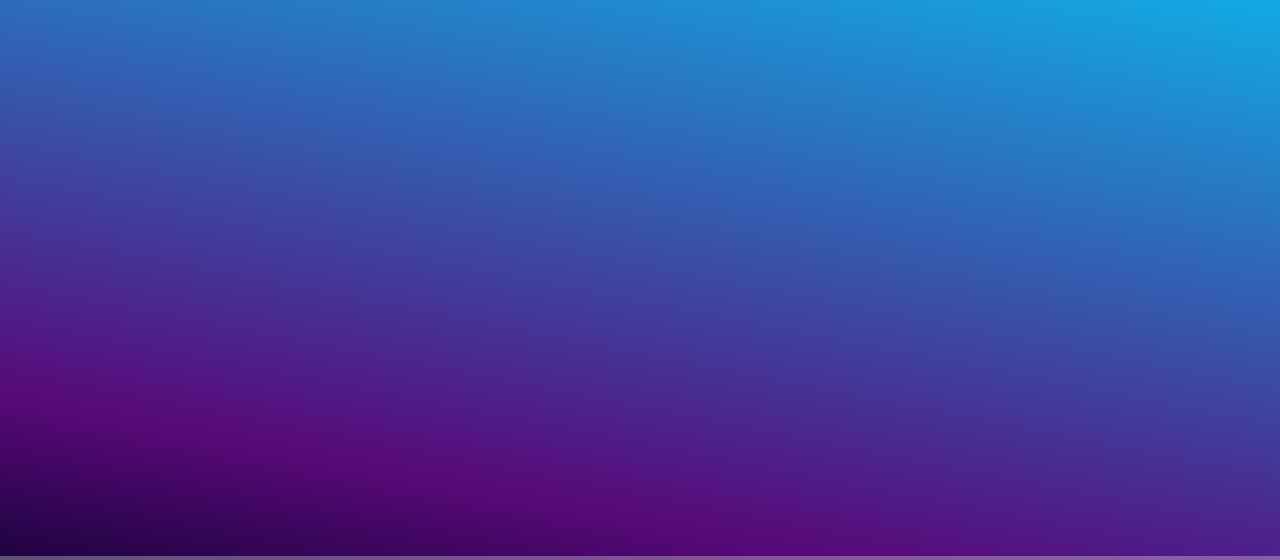
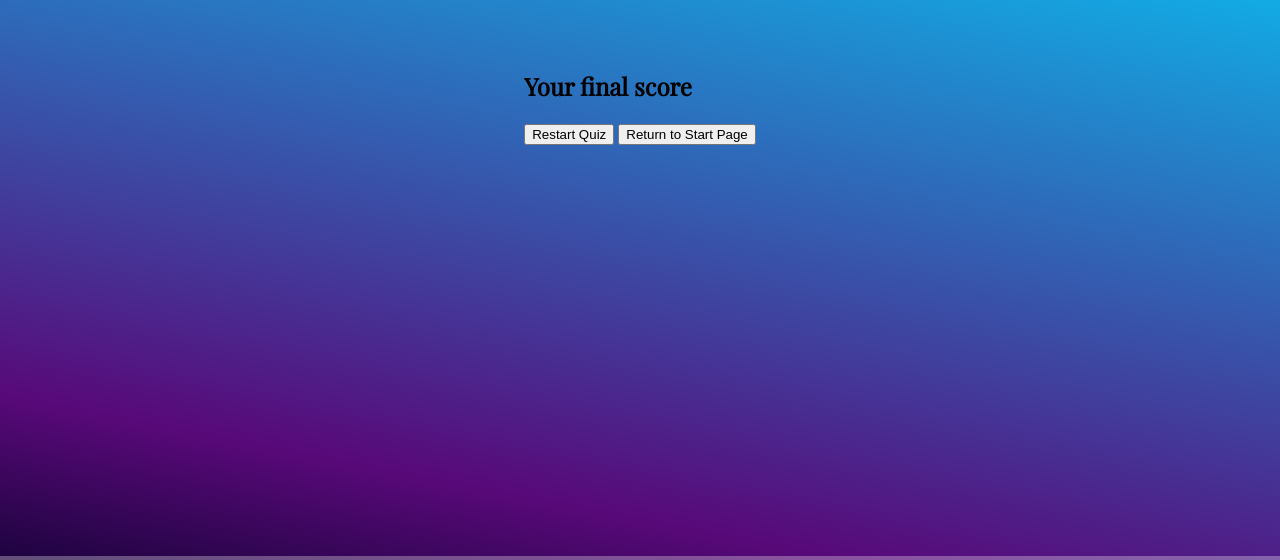
Before and after one commit to Moonchichiii/codealong2, a plain HTML site: page finished.html in a window 1280 px wide. Shown: the part 164-724 px from the top of the page. Drawn offline with nearby package versions, Linux system fonts and the light colour scheme.

Commit message:
almost there.

```diff
--- a/finished.html
+++ b/finished.html
@@ -17,15 +17,24 @@
 
 <main>
 
-    <script>
-        window.onload = function() {
-          var correctScore = localStorage.getItem('correctScore');
-          var incorrectScore = localStorage.getItem('incorrectScore');
 
-          document.getElementById('correct').innerText = correctScore;
-          document.getElementById('incorrect').innerText = incorrectScore;
-        };
-        </script>
+    <div id="display-score">
+
+        <h2>Your final score</h2>
+
+        <div id="correct"></div>
+        <div id="incorrect"></div>
+
+
+        <button id="restart-btn" class="btn">Restart Quiz</button>
+        <button id="return-btn" class="btn">Return to Start Page</button>
+
+
+    </div>
+
+
+
+
 
 </main>
 
@@ -45,6 +54,15 @@
 
 </footer>
 
+<script>
+    window.onload = function() {
+      var correctScore = localStorage.getItem('correctScore');
+      var incorrectScore = localStorage.getItem('incorrectScore');
+
+      document.getElementById('correct').innerText = correctScore;
+      document.getElementById('incorrect').innerText = incorrectScore;
+    };
+    </script>
 
 <script src="assets/js/script.js"></script>
 <script src="https://kit.fontawesome.com/97d1638932.js" crossorigin="anonymous"></script>
```
